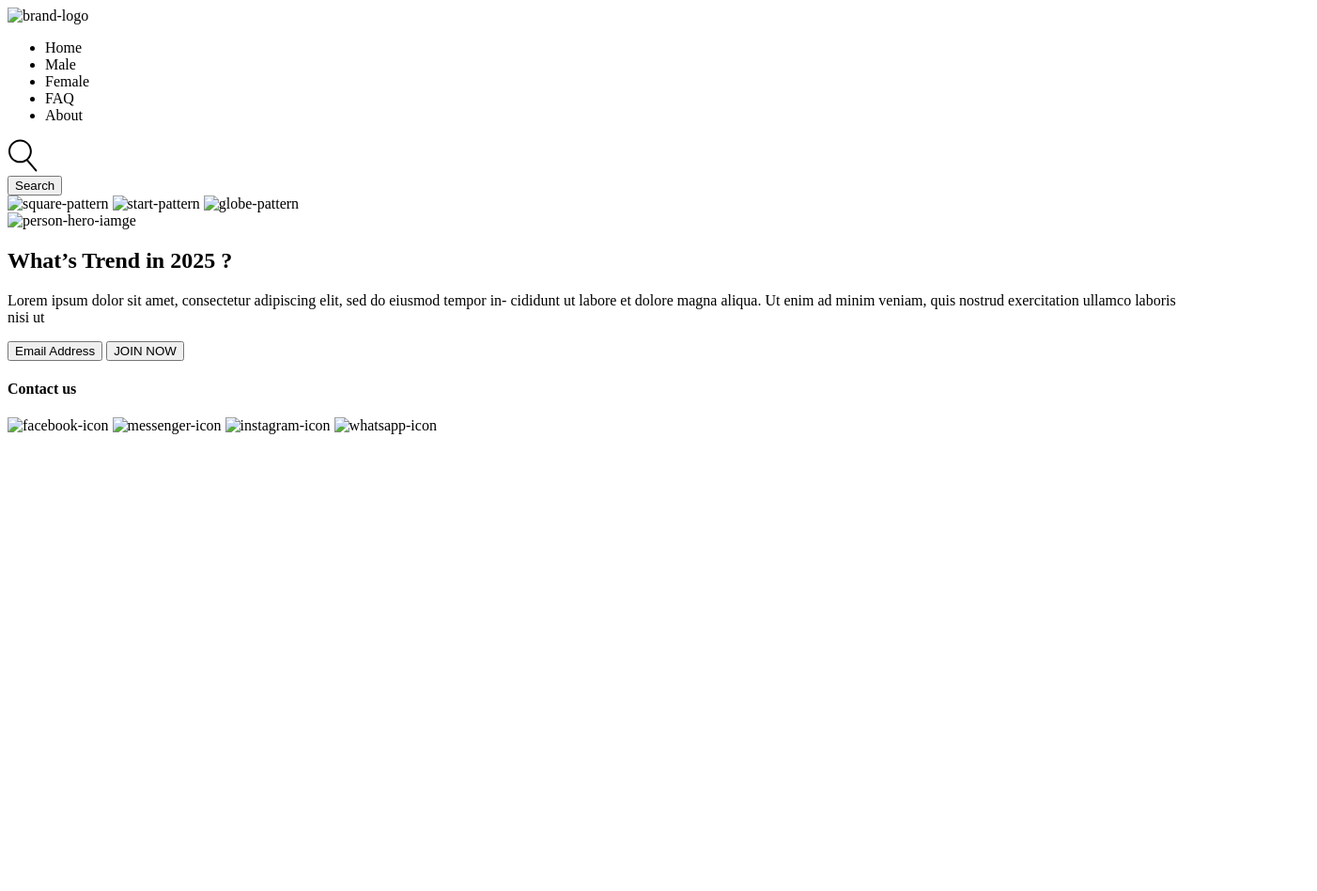
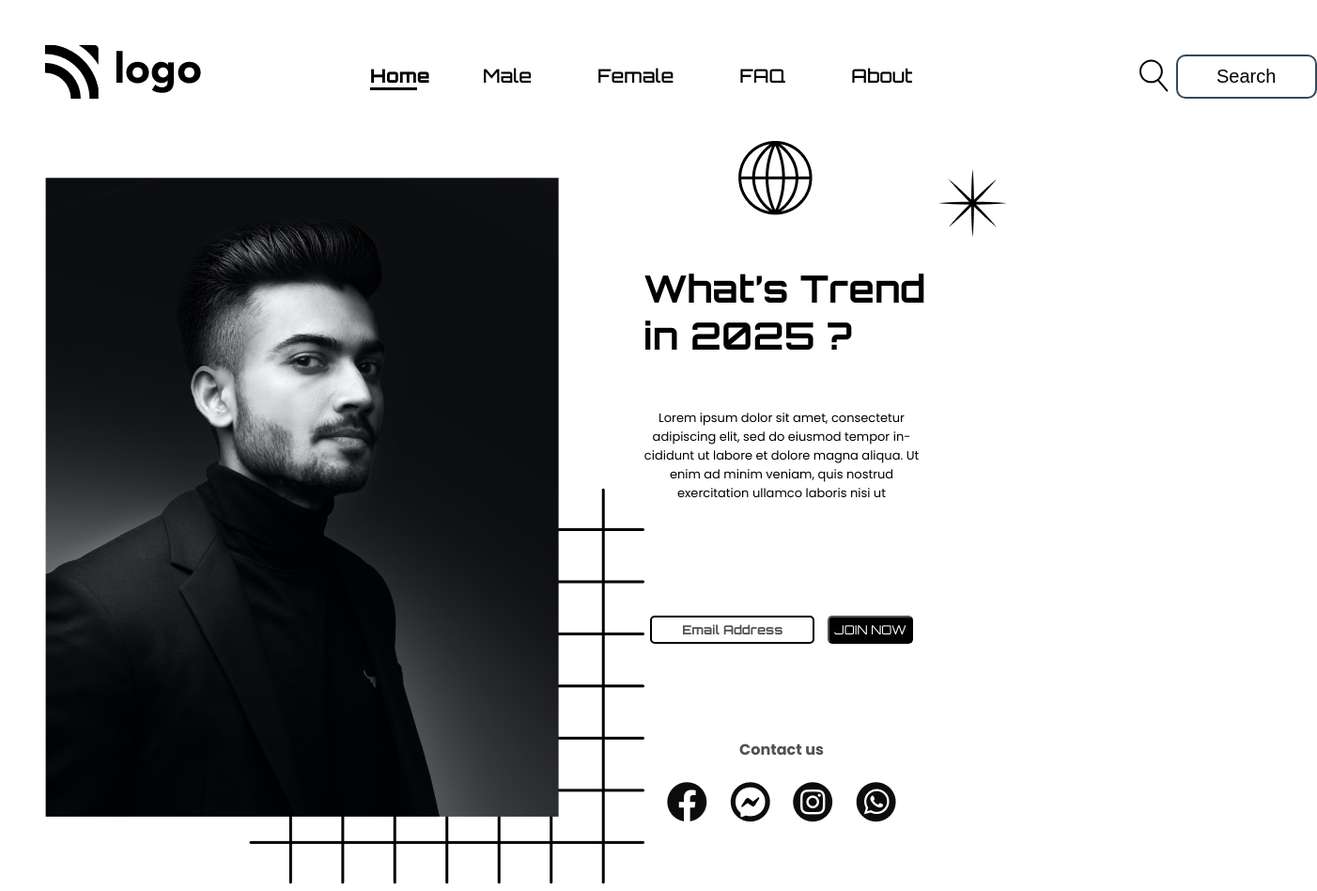
Before and after one commit to suhas-sm/Project-01-Style, a website: page index.html in a window 1280 px wide. Shown: the whole page at 94% size, 1402 px wide, since content can reach past the window. Before the commit the page ends 800 px from the top, so only its background shows below. Drawn offline with Linux system fonts and the light colour scheme; the site is published under a folder, as on GitHub Pages, so addresses that start at the root find nothing.

Commit message:
changed image path

```diff
--- a/index.html
+++ b/index.html
@@ -5,7 +5,7 @@
     <meta http-equiv="X-UA-Compatible" content="IE=edge" />
     <meta name="viewport" content="width=device-width, initial-scale=1.0" />
     <!-- CSS File -->
-    <link rel="stylesheet" href="/style.css" />
+    <link rel="stylesheet" href="style.css" />
     <!-- Font Orbiton -->
     <link rel="preconnect" href="https://fonts.googleapis.com" />
     <link rel="preconnect" href="https://fonts.gstatic.com" crossorigin />
@@ -29,7 +29,7 @@
       <section aria-label="navbar">
         <nav class="navbar-container">
           <div>
-            <img src="/assets/Logo.png" alt="brand-logo" />
+            <img src="./assets/Logo.png" alt="brand-logo" />
           </div>
           <div>
             <ul class="list">
@@ -70,18 +70,18 @@
           <!-- Patterns -->
           <!-- ---------------- -->
           <span class="square">
-            <img src="/assets/squares.png" alt="square-pattern" />
+            <img src="./assets/squares.png" alt="square-pattern" />
           </span>
           <!-- Star -->
           <span class="star">
-            <img src="/assets/start.png" alt="start-pattern" />
+            <img src="./assets/start.png" alt="start-pattern" />
           </span>
           <!-- Globe -->
           <span class="globe">
-            <img src="/assets/globe.png" alt="globe-pattern" />
+            <img src="./assets/globe.png" alt="globe-pattern" />
           </span>
           <div class="img">
-            <img src="/assets/Image.png" alt="person-hero-iamge" />
+            <img src="./assets/Image.png" alt="person-hero-iamge" />
           </div>
           <div class="hero-container-right">
             <h1 class="hero-heading">What’s Trend in 2025 ?</h1>
@@ -99,16 +99,16 @@
               <h4 class="contact-heading">Contact us</h4>
               <div class="icons">
                 <span>
-                  <img src="/assets/Group.png" alt="facebook-icon" />
+                  <img src="./assets/Group.png" alt="facebook-icon" />
                 </span>
                 <span>
-                  <img src="/assets/Group (1).png" alt="messenger-icon" />
+                  <img src="./assets/Group (1).png" alt="messenger-icon" />
                 </span>
                 <span>
-                  <img src="/assets/Group (2).png" alt="instagram-icon" />
+                  <img src="./assets/Group (2).png" alt="instagram-icon" />
                 </span>
                 <span>
-                  <img src="/assets/Group (3).png" alt="whatsapp-icon" />
+                  <img src="./assets/Group (3).png" alt="whatsapp-icon" />
                 </span>
               </div>
             </div>
```
